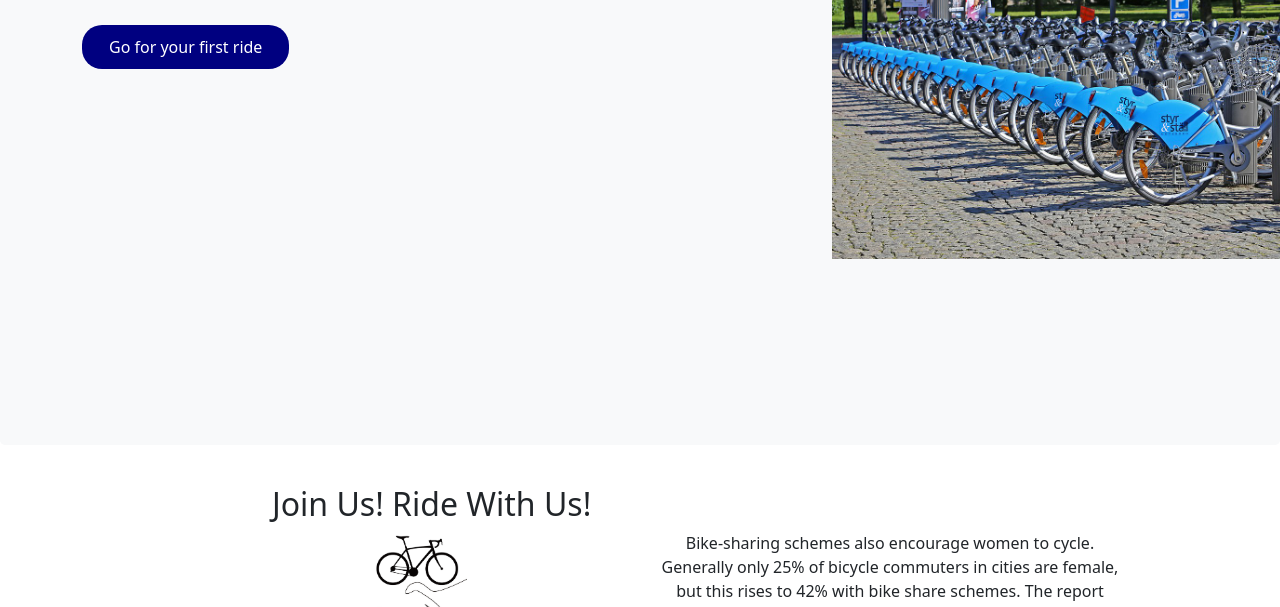
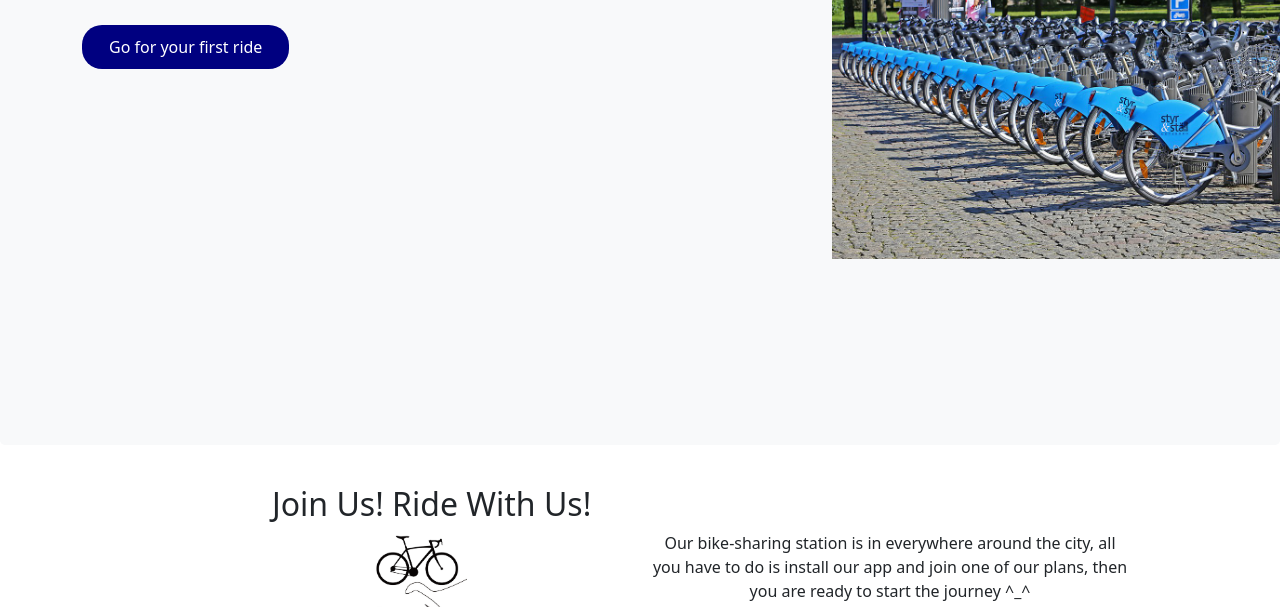
Before and after one commit to MaoH2058/Sem2-project2, a plain HTML site: page index.html in a window 1280 px wide. Shown: the part 345-952 px from the top of the page. Drawn offline with nearby package versions, Linux system fonts and the light colour scheme.

Commit message:
Update index.html

```diff
--- a/index.html
+++ b/index.html
@@ -73,11 +73,7 @@
                             <img src="images/未命名-1.png" width="100px" style="margin-bottom: 15px;transform: translateX(95px);">
                         </div>
                         <div class="col-md-8" style="width: 500px;text-align: center;">
-                            <p>Bike-sharing schemes also encourage women to cycle. Generally only
-                                25% of bicycle commuters in cities are female, but this rises to 42%
-                                with bike share schemes. The report concludes: “A majority of
-                                bike-share users report that they feel healthier, and a similar number
-                                also report feeling happier.</p>
+                            <p>Our bike-sharing station is in everywhere around the city, all you have to do is install our app and join one of our plans, then you are ready to start the journey ^_^</p>
                         </div>
                     </div>
                 </div>
```
